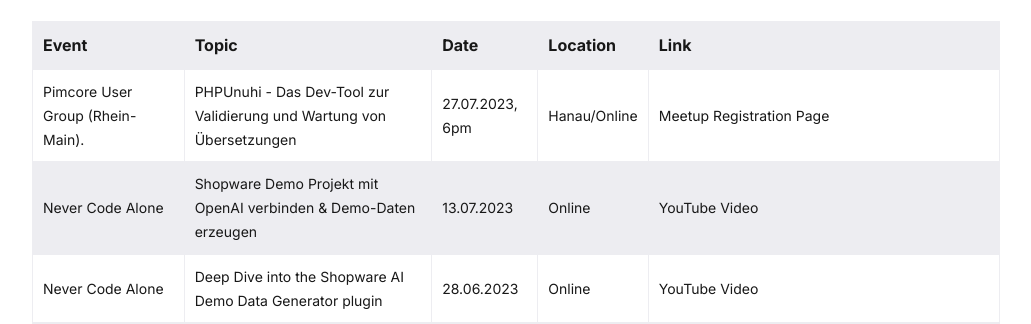
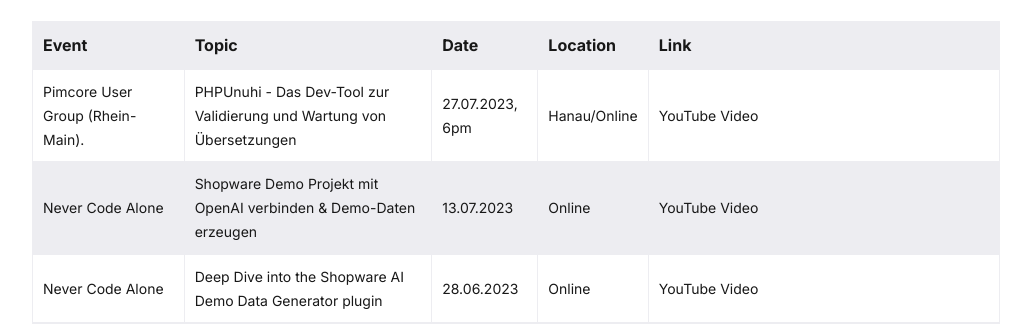
Before and after one commit to boxblinkracer/boxblinkracer.github.io, a Jekyll site: the page built from talks/index.html, in a window 1280 px wide and 900 px high, scrolled down 705 px. Shown: the part 153-477 px from the top of the window, without its empty margins (124-1155 px from the left). Built offline with Jekyll 4.4.1, drawn with Linux system fonts in a browser that asks for light colours; nearby versions of some CDN libraries; some web fonts are replaced.

Commit message:
add pimcore video

```diff
--- a/talks/index.html
+++ b/talks/index.html
@@ -80,7 +80,7 @@
                                 <td>PHPUnuhi - Das Dev-Tool zur Validierung und Wartung von Übersetzungen</td>
                                 <td>27.07.2023, 6pm</td>
                                 <td>Hanau/Online</td>
-                                <td><a target="_blank" href="https://www.meetup.com/de-DE/pimcore-ug-rhein-main/events/293779628/">Meetup Registration Page</a></td>
+                                <td><a target="_blank" href="https://www.youtube.com/watch?v=LjRFEAsJRCE">YouTube Video</a></td>
                             </tr>
                             <tr>
                                 <td>Never Code Alone</td>
```
